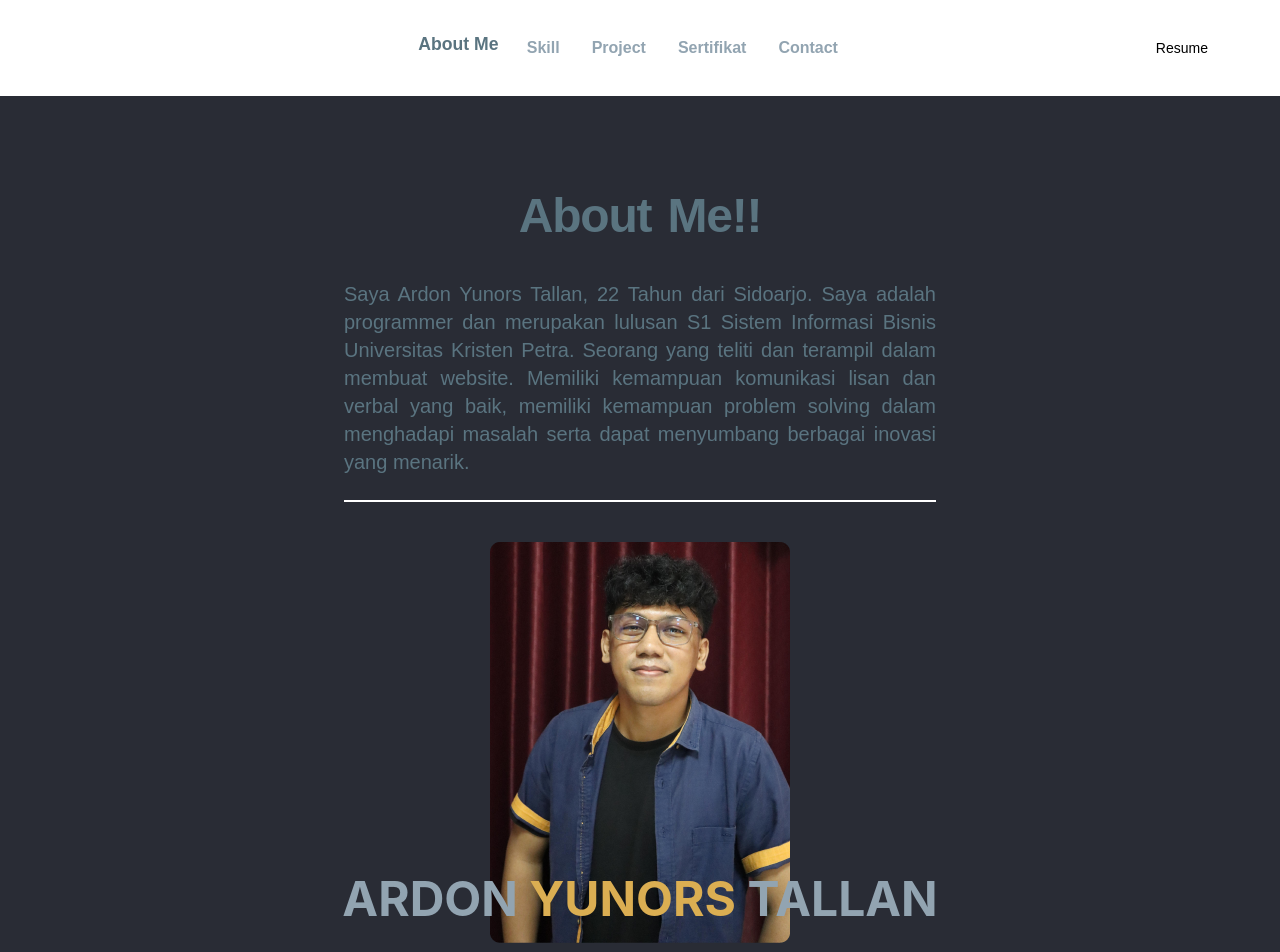
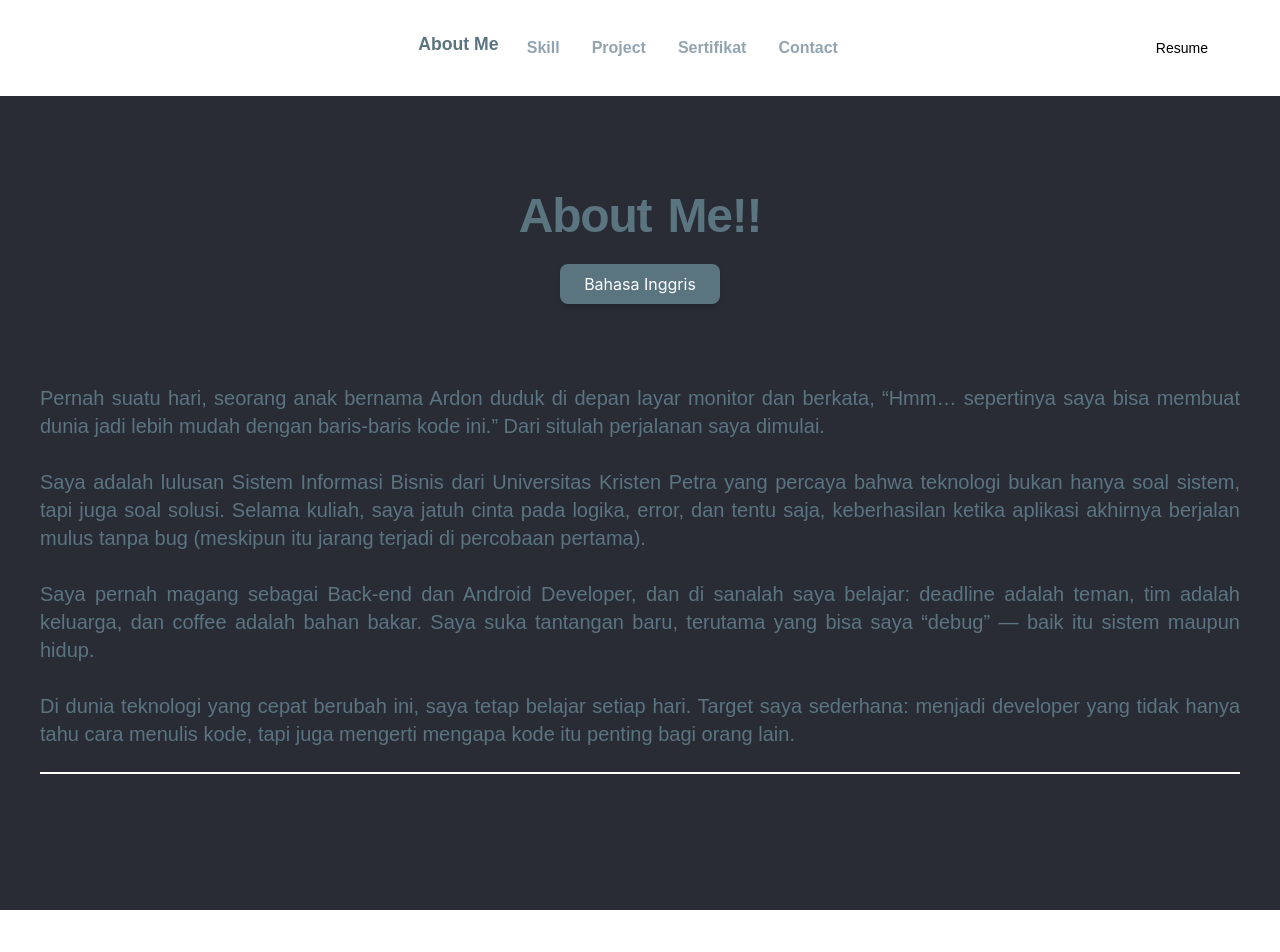
Before and after one commit to DomicMae/personal_portofolio_react, a React (Create React App) app: page /about in a window 1280 px wide. Shown: the top 952 px of the page. After the commit the page ends 910 px from the top, so only its background shows below. Built offline with nearby package versions, Linux system fonts and the light colour scheme.

Commit message:
feat(about): update content and add animations to About Me section

```diff
--- a/src/Components/BodyAboutMePage.jsx
+++ b/src/Components/BodyAboutMePage.jsx
@@ -1,50 +1,111 @@
 import "../input.css";
+import React, { useState } from "react";
+import { motion } from "framer-motion";
 
 const BodyAboutMePage = ({ user }) => {
+  const [language, setLanguage] = useState("id"); // default Bahasa Indonesia
+
+  const toggleLanguage = () => {
+    setLanguage((prev) => (prev === "id" ? "en" : "id"));
+  };
+
   return (
     <div className="text-black pb-24">
       <div id="about-me" className="pt-24 text-center">
-        {/* Semua teks di dalam div ini akan berwarna hitam */}
-        <div className="flex items-center justify-center space-x-4">
-          <h1 className="text-4xl font-jakarta font-bold tracking-tight sm:text-5xl text-custom-orange">
+        <div className="flex items-center justify-center space-x-4 animate-fade-in-up">
+          <motion.h1
+            initial={{ opacity: 0, y: 20 }}
+            whileInView={{ opacity: 1, y: 0 }}
+            transition={{ duration: 0.6 }}
+            className="text-4xl font-jakarta font-bold tracking-tight sm:text-5xl text-custom-orange relative group"
+          >
             About
-          </h1>
-          <h1 className="text-4xl font-jakarta font-bold tracking-tight sm:text-5xl text-custom-orange">
+            <span className="block h-1 w-0 bg-custom-yellow group-hover:w-full transition-all duration-500 absolute bottom-0 left-0 rounded-full"></span>
+          </motion.h1>
+          <motion.h1
+            initial={{ opacity: 0, y: 20 }}
+            whileInView={{ opacity: 1, y: 0 }}
+            transition={{ duration: 0.6 }}
+            className="text-4xl font-jakarta font-bold tracking-tight sm:text-5xl text-custom-orange relative group"
+          >
             Me!!
-          </h1>
+            <span className="block h-1 w-0 bg-custom-yellow group-hover:w-full transition-all duration-500 absolute bottom-0 left-0 rounded-full"></span>
+          </motion.h1>
         </div>
-      </div>
-      <div className="grid grid-cols-1 md:grid-cols-4 gap-4 p-4 md:p-10">
-        <div className="hidden md:block col-span-1">
-          {/* Kolom pertama kosong */}
-        </div>
-        <div className="col-span-1 md:col-span-2 flex flex-col items-center justify-center">
-          <p className="font-jakarta text-custom-orange text-base md:text-xl text-justify leading-relaxed">
-            Saya Ardon Yunors Tallan, 22 Tahun dari Sidoarjo. Saya adalah
-            programmer dan merupakan lulusan S1 Sistem Informasi Bisnis
-            Universitas Kristen Petra. Seorang yang teliti dan terampil dalam
-            membuat website. Memiliki kemampuan komunikasi lisan dan verbal yang
-            baik, memiliki kemampuan problem solving dalam menghadapi masalah
-            serta dapat menyumbang berbagai inovasi yang menarik.
-          </p>
-          <hr className="w-full border-t-2 border-white mt-6" />
-        </div>
-        <div className="hidden md:block col-span-1">
-          {/* Kolom ketiga kosong */}
+
+        {/* Tombol ganti bahasa */}
+        <div className="mt-6 animate-fade-in-up">
+          <button
+            onClick={toggleLanguage}
+            className="bg-custom-orange text-white px-6 py-2 rounded-lg shadow-md hover:bg-custom-yellow hover:scale-105 transition-all duration-300"
+          >
+            {language === "id" ? "Bahasa Inggris" : "Bahasa Indonesia"}
+          </button>
         </div>
       </div>
 
-      <div className="flex items-center justify-center relative">
-        <h1 className="absolute bottom-5 mb-0 text-5xl font-bold z-10 text-center">
-          <span className="text-custom-white">ARDON</span>
-          <span className="text-custom-yellow"> YUNORS </span>
-          <span className="text-custom-white">TALLAN</span>
-        </h1>
-        <img
-          src="foto-full.png"
-          alt=""
-          className="rounded-md w-82 h-82 max-w-xs md:max-w-md relative z-0"
-        />
+      <div className="grid grid-cols-1 md:grid-cols-1 gap-4 p-4 md:p-10">
+        <div className="hidden md:block col-span-1"></div>
+
+        <div className="col-span-1 md:col-span-2 flex flex-col items-center justify-center">
+          <p className="font-jakarta text-custom-orange text-base md:text-xl text-justify leading-relaxed mt-6 transition-all duration-700 ease-in-out animate-fade-in-up hover:scale-[1.02]">
+            {language === "id" ? (
+              <>
+                Pernah suatu hari, seorang anak bernama Ardon duduk di depan
+                layar monitor dan berkata, “Hmm… sepertinya saya bisa membuat
+                dunia jadi lebih mudah dengan baris-baris kode ini.” Dari
+                situlah perjalanan saya dimulai.
+                <br />
+                <br />
+                Saya adalah lulusan Sistem Informasi Bisnis dari Universitas
+                Kristen Petra yang percaya bahwa teknologi bukan hanya soal
+                sistem, tapi juga soal solusi. Selama kuliah, saya jatuh cinta
+                pada logika, error, dan tentu saja, keberhasilan ketika aplikasi
+                akhirnya berjalan mulus tanpa bug (meskipun itu jarang terjadi
+                di percobaan pertama).
+                <br />
+                <br />
+                Saya pernah magang sebagai Back-end dan Android Developer, dan
+                di sanalah saya belajar: deadline adalah teman, tim adalah
+                keluarga, dan coffee adalah bahan bakar. Saya suka tantangan
+                baru, terutama yang bisa saya “debug” — baik itu sistem maupun
+                hidup.
+                <br />
+                <br />
+                Di dunia teknologi yang cepat berubah ini, saya tetap belajar
+                setiap hari. Target saya sederhana: menjadi developer yang tidak
+                hanya tahu cara menulis kode, tapi juga mengerti mengapa kode
+                itu penting bagi orang lain.
+              </>
+            ) : (
+              <>
+                One day, a boy named Ardon sat in front of a monitor and said,
+                “Hmm… maybe I can make the world better with a few lines of
+                code.” That’s where the journey began.
+                <br />
+                <br />
+                I'm a graduate of Business Information Systems from Petra
+                Christian University who believes that technology isn't just
+                about systems, but about solutions. In college, I fell in love
+                with logic, errors, and the sweet success of bug-free code
+                (which rarely happens on the first try).
+                <br />
+                <br />
+                I've interned as a Back-end and Android Developer, and that's
+                where I learned: deadlines are friends, teams are family, and
+                coffee is fuel. I love new challenges, especially the kind I can
+                "debug" — whether it's in a system or in life.
+                <br />
+                <br />
+                In this fast-paced tech world, I continue learning every day. My
+                goal is simple: to be a developer who not only writes code, but
+                understands why that code matters to people.
+              </>
+            )}
+          </p>
+
+          <hr className="w-full border-t-2 border-white mt-6 animate-fade-in-up" />
+        </div>
       </div>
     </div>
   );
```
